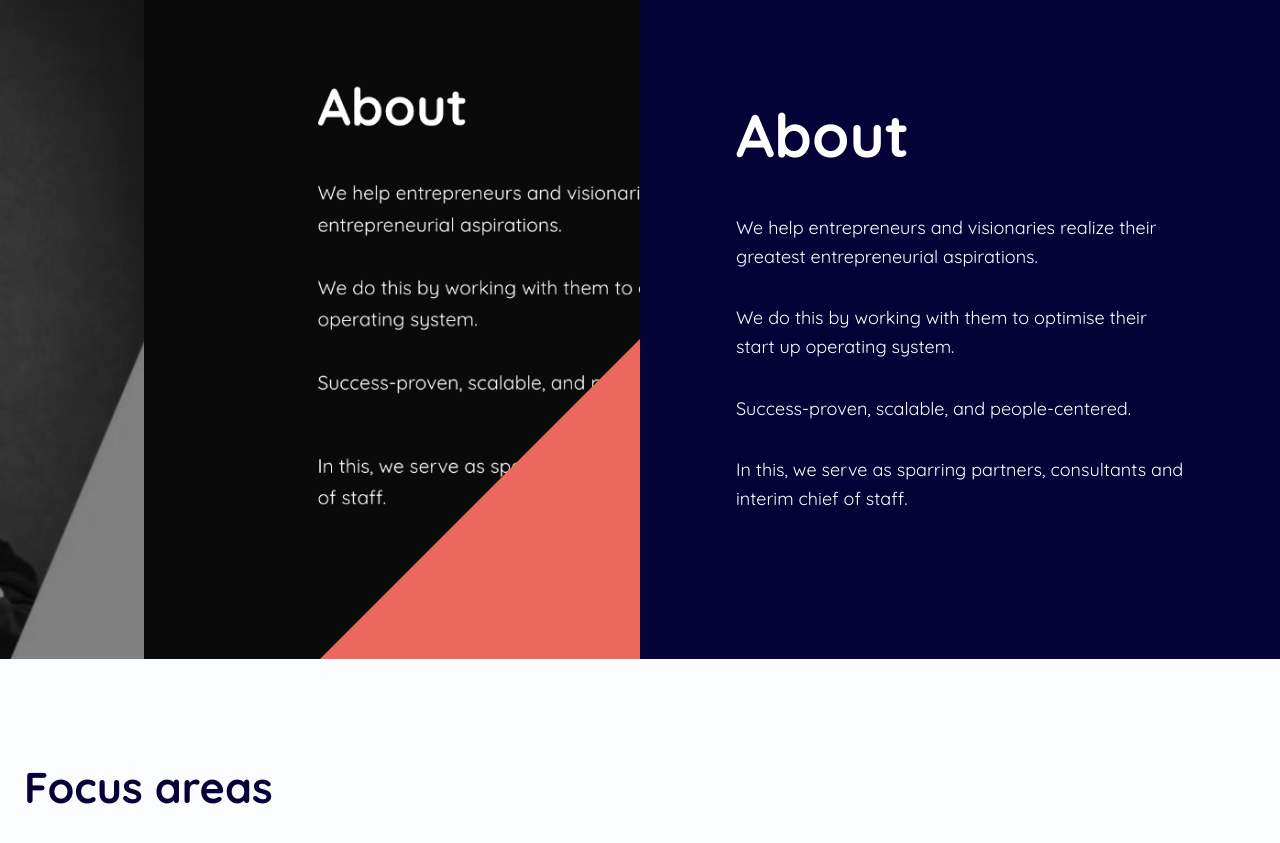
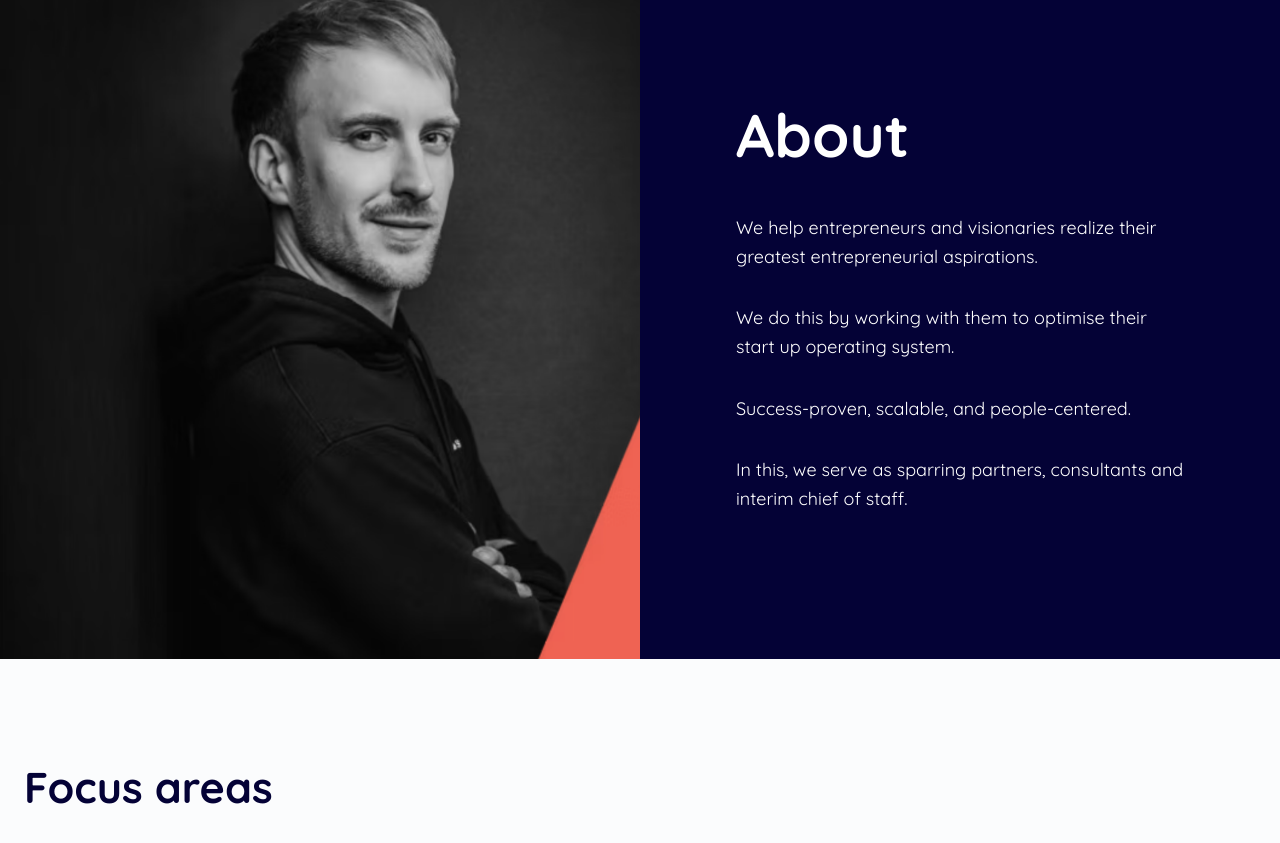
Before and after one commit to RoKCode-Hub/howto-venture, a React (Vite) app: page / in a window 1280 px wide. Shown: the part 833-1676 px from the top of the page. Built offline with nearby package versions, Linux system fonts and the light colour scheme; the HTML template or start-up script is replaced by a standard one.

Commit message:
Update About section image

```diff
--- a/src/components/About.tsx
+++ b/src/components/About.tsx
@@ -9,14 +9,7 @@ const About = () => {
           <img
             src={profileImage}
             alt="Professional portrait"
-            className="w-full h-full object-cover grayscale"
-          />
-          {/* Coral diagonal accent overlay */}
-          <div
-            className="absolute bottom-0 right-0 w-80 h-80 bg-accent"
-            style={{
-              clipPath: 'polygon(0 100%, 100% 0, 100% 100%)'
-            }}
+            className="w-full h-full object-cover"
           />
         </div>
 
```
Also changed, not shown: src/assets/about-profile.jpg.
